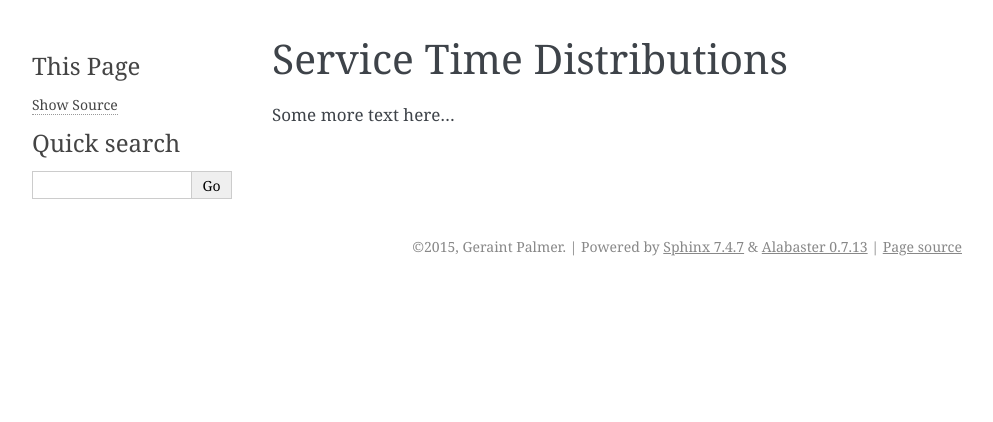
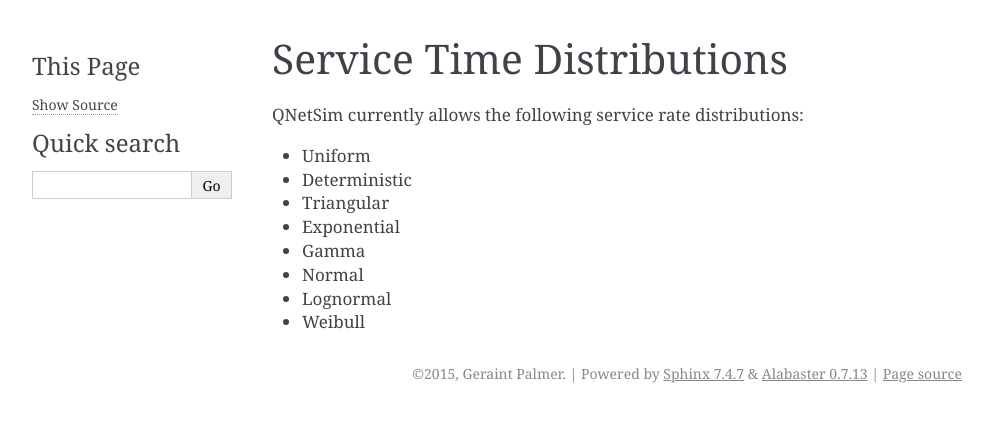
Before and after one commit to CiwPython/Ciw, a Sphinx documentation site: the page built from docs/service_distributions.rst, in a window 1280 px wide. Shown: the top 422 px of the page, without its empty margins (148-1141 px from the left). Built offline with Sphinx 7.4.7, drawn with Linux system fonts in a browser that asks for light colours; pages that are not in the unit, such as notebooks, are missing from menus.

Commit message:
firther work on docs

```diff
--- a/docs/index.rst
+++ b/docs/index.rst
@@ -7,6 +7,7 @@ Contents:
 
    :maxdepth: 2
    run_simulation
+   output_file
    service_distributions
    deadlock_experiment
 
--- a/docs/run_simulation.rst
+++ b/docs/run_simulation.rst
@@ -36,7 +36,7 @@ And then each customer class requires:
 
 - Transition matrix
 
- A full example of the parameters file for a three node network with two classes of customer is shown below::
+A full example of the parameters file for a three node network with two classes of customer is shown below::
 
     Arrival_rates:
       Class 0:
@@ -111,7 +111,7 @@ Notice that:
     [0.0, 0.5, 0.5],
     [0.3, 0.1, 0.1]]
 
-In this transition matrix the `i,j`th element corresponds to the probability of transitioning to node `j` after service at node `i`.
+In this transition matrix the `(i,j)` th element corresponds to the probability of transitioning to node `j` after service at node `i`.
 
 
 Running the Simulation
--- a/docs/service_distributions.rst
+++ b/docs/service_distributions.rst
@@ -4,4 +4,13 @@
 Service Time Distributions
 ==========================
 
-Some more text here...
+QNetSim currently allows the following service rate distributions:
+
+- Uniform
+- Deterministic
+- Triangular
+- Exponential
+- Gamma
+- Normal
+- Lognormal
+- Weibull
```
